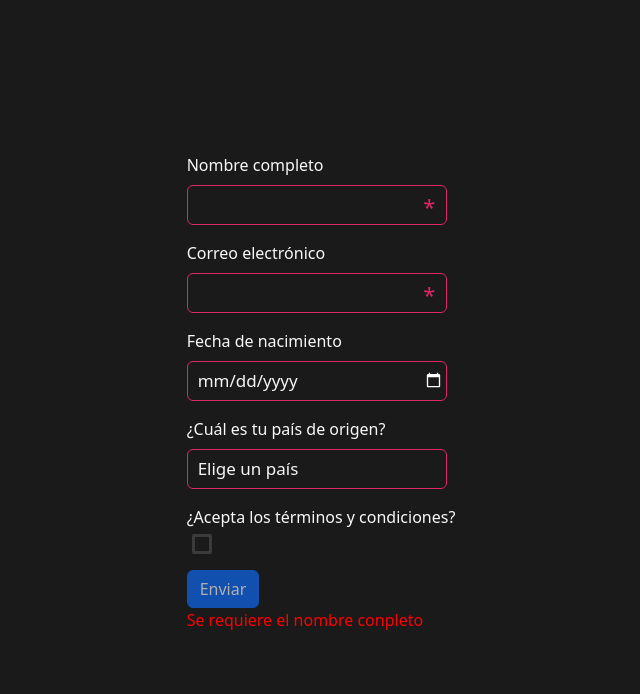
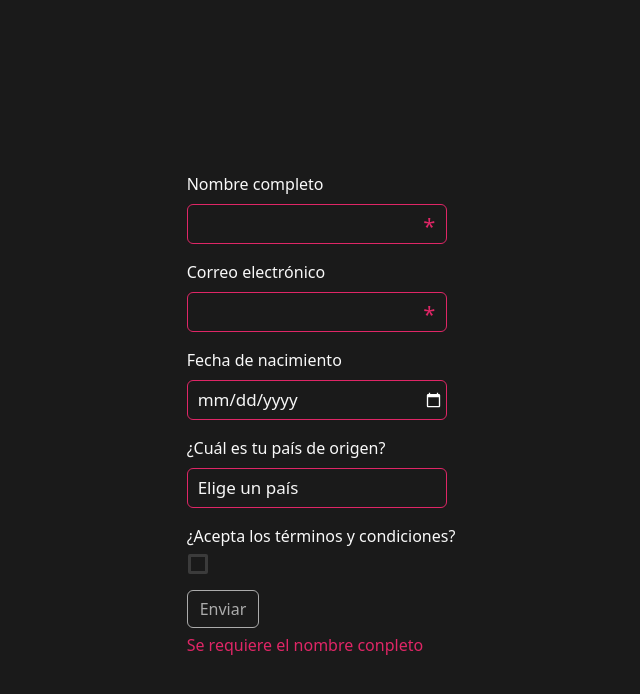
Before and after one commit to jnvillalba/challenge-greydive, a React (Create React App) app: page / in a window 1280 px wide. Shown: the top 694 px of the page, without its empty margins (319-959 px from the left). Built offline with nearby package versions, Linux system fonts and the light colour scheme.

Commit message:
Ordeno los componentes

```diff
--- a/src/components/Checkbox.js
+++ /dev/null
@@ -1,23 +0,0 @@
-import React from "react";
-
-const Checkbox = ({ label, name, required, handleOnChange }) => {
-  return (
-    <div className="mb-3">
-      <label id="check1label"className="form-check-label" htmlFor="check1">
-        {label}
-        <input
-        type="checkbox"
-        className="checkbox"
-        id="check1"
-        name={name}
-        required={required}
-        onChange={handleOnChange}
-      /><span className='checkbox'> </span>
-      </label>
-
-
-    </div>
-  );
-};
-
-export default Checkbox;
--- /dev/null
+++ b/src/components/FormComponents/Checkbox.js
@@ -0,0 +1,22 @@
+import React from "react";
+
+const Checkbox = ({ label, name, required, handleOnChange }) => {
+  return (
+    <div className="mb-3">
+      <label id="check1label" className="form-check-label" htmlFor="check1">
+        {label}
+        <input
+          type="checkbox"
+          className="checkbox"
+          id="check1"
+          name={name}
+          required={required}
+          onChange={handleOnChange}
+        />
+        <span className="checkbox"> </span>
+      </label>
+    </div>
+  );
+};
+
+export default Checkbox;
--- a/src/components/Input.css
+++ b/src/components/FormComponents/Input.css
@@ -13,7 +13,6 @@ body {
   place-items: center;
   background: #1a1a1a;
   color: #f9f9f9;
-
 }
 
 .textbox {
@@ -103,9 +102,8 @@ select:valid {
 }
 
 span.checkbox {
-  margin-top: 5px;
-  margin-left: 5px;
-
+  margin-top: 6px;
+  margin-left: 1px;
 }
 
 #check1label {
@@ -131,3 +129,10 @@ input:checked ~ .checkbox {
   border-left-color: transparent;
   border-radius: 0;
 }
+
+.error {
+  margin-top: 5px;
+  text-align: start;
+  position: absolute;
+  color: #df2666;
+}
--- a/src/components/Submit.js
+++ b/src/components/FormComponents/Submit.js
@@ -10,17 +10,19 @@ const Button = ({ label, disabled }) => {
     });
   };
 
-  console.log(disabled)
 
   return (
+    <div>
+
       <button
         type="submit"
-      className="btn btn-primary"
+        className="btn"
         disabled={disabled}
         onClick={() => showAlert()}
       >
         {label}
       </button>
+    </div>
   );
 };
 
--- a/src/components/Home.js
+++ b/src/components/Home.js
@@ -32,6 +32,7 @@ const Home = () => {
   const handleOnChange = (e) => {
     const { name, value } = e.target;
     setAnswer({ ...answer, [name]: value });
+    console.log(name, value);
   };
 
   //Envio de respuestas a la db en firebase
@@ -51,6 +52,7 @@ const Home = () => {
   const { items } = elements ?? {};
   return (
     <div className="container">
+      <div className="row">
         <form onSubmit={handleOnSubmit}>
           {items
             ? items.map((item, i) => (
@@ -62,8 +64,9 @@ const Home = () => {
                 />
               ))
             : null}
-        {errorMessage && <p style={{ color: "red" }}>{errorMessage}</p>}
+          {errorMessage && <p className="col-3 error">{errorMessage}</p>}
         </form>
+      </div>
     </div>
   );
 };
@@ -86,10 +89,10 @@ const validate = (answer) => {
   if (!answer.country_of_origin) {
     return "Se requiere el país de origen";
   }
+
   if (answer.terms_and_conditions !== "on") {
     return "Se requiere aceptar los términos y condiciones";
   }
-
 };
 
 export default Home;
```
Also changed, not shown: src/components/Answers.js (+0 -27 lines), src/components/FormElement.js (+6 -6 lines), src/components/FormComponents/Date.js (renamed from src/components/Date.js), src/components/FormComponents/Email.js (renamed from src/components/Email.js), src/components/FormComponents/Input.js (renamed from src/components/Input.js), src/components/FormComponents/Select.js (renamed from src/components/Select.js). Lines whose indentation alone changed are shown as unchanged.
